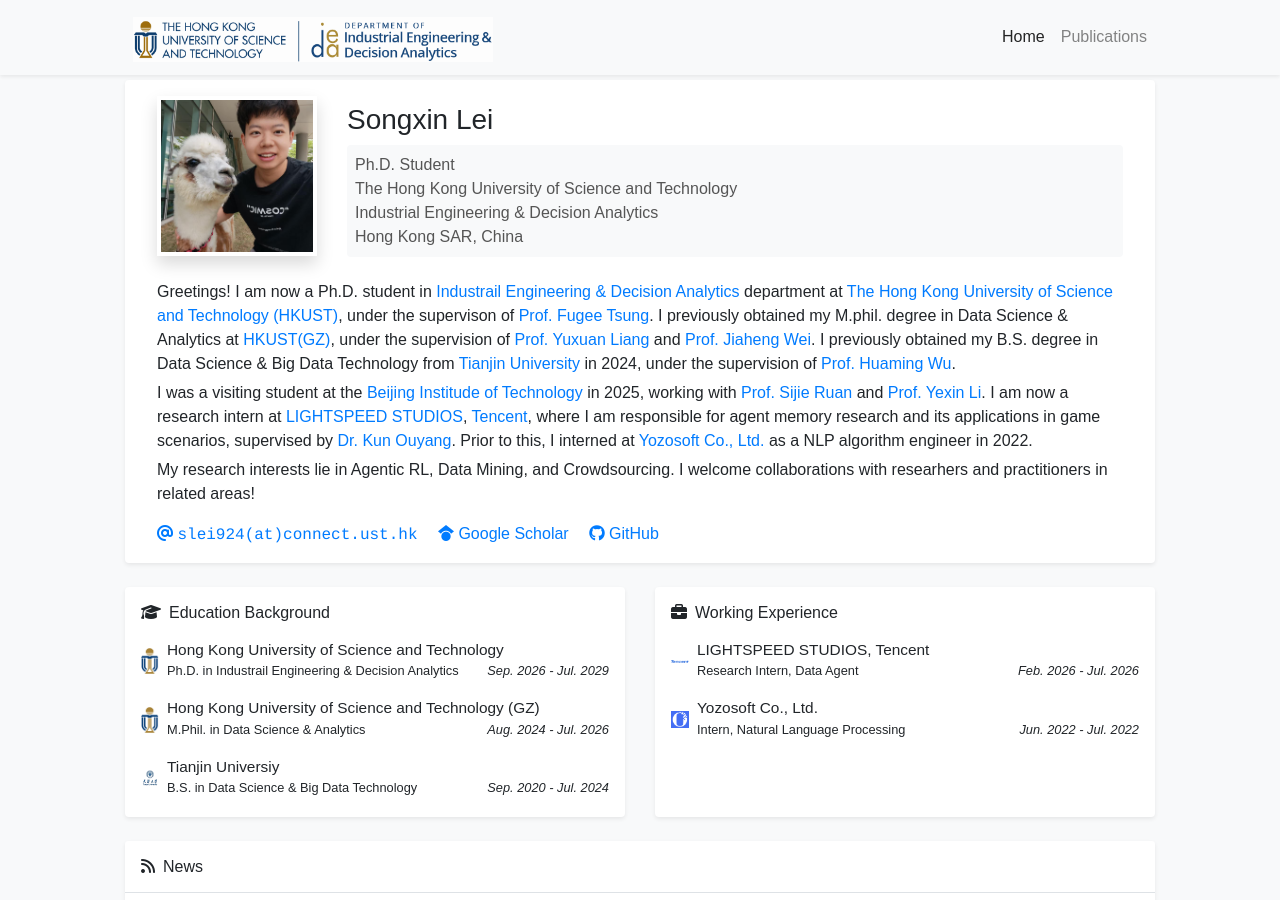
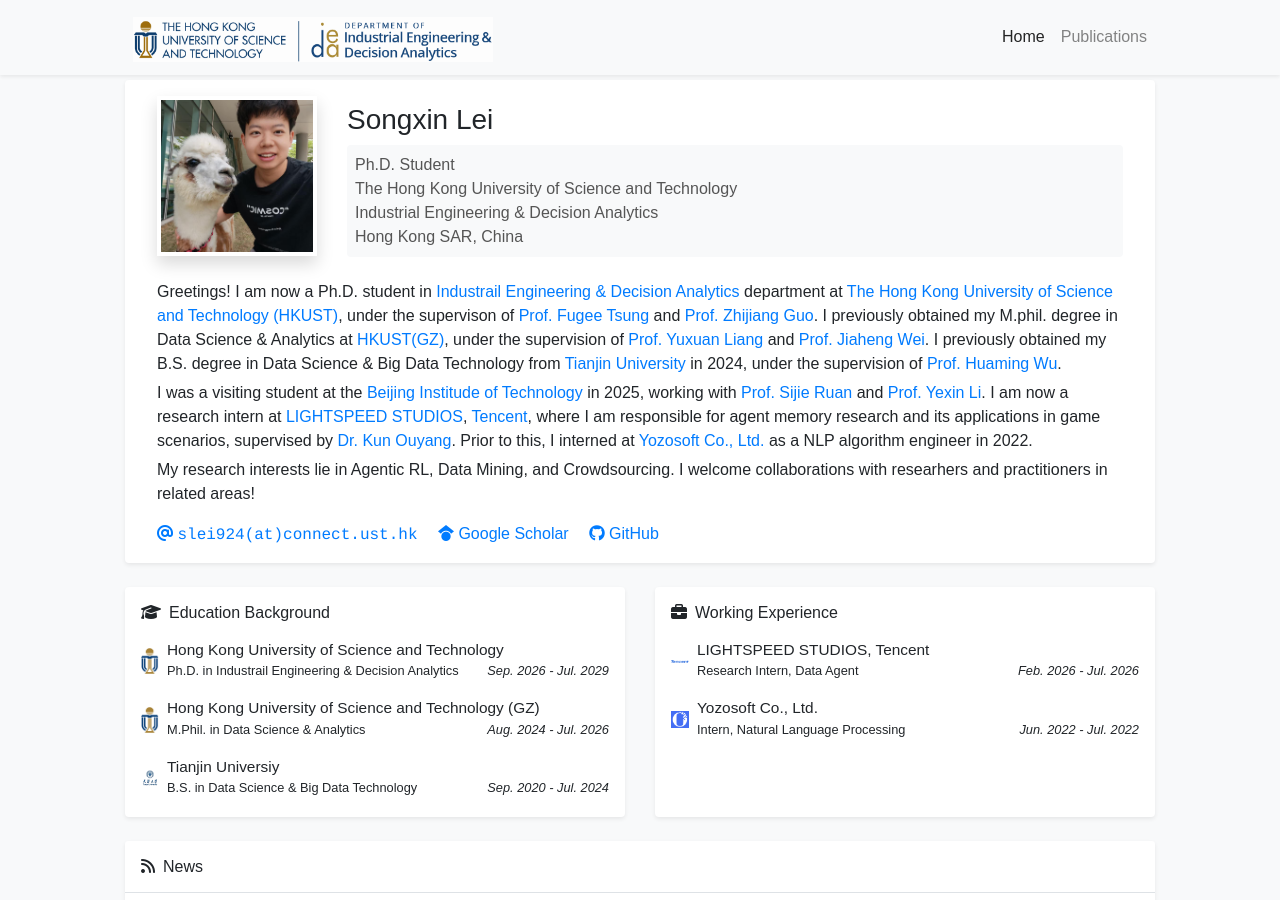
Before and after one commit to thunderlrr/songxinlei.github.io, a Jekyll site: the page built from index.html, in a window 1280 px wide and 900 px high. Built offline with Jekyll 4.4.1, drawn with Linux system fonts in a browser that asks for light colours; a style sheet for code colours, icons or effects is not loaded.

Commit message:
Update profile.yml

```diff
--- a/_data/profile.yml
+++ b/_data/profile.yml
@@ -21,7 +21,7 @@
 
 short_bio: >-
   <p style="margin-bottom: 5px;">
-    Greetings! I am now a Ph.D. student in <a href="https://ieda.ust.hk/eng/index.php" target="_blank">Industrail Engineering & Decision Analytics</a> department at <a href="https://hkust.edu.hk/" target="_blank">The Hong Kong University of Science and Technology (HKUST)</a>, under the supervison of <a href="https://www.ieda.ust.hk/dfaculty/tsung/" target="_blank">Prof. Fugee Tsung</a>. I previously obtained my M.phil. degree in Data Science & Analytics at <a href="https://www.hkust-gz.edu.cn/zh/" target="_blank">HKUST(GZ)</a>, under the supervision of <a href="https://yuxuanliang.com/" target="_blank">Prof. Yuxuan Liang</a> and <a href="https://sites.google.com/ucsc.edu/jiahengwei" target="_blank">Prof. Jiaheng Wei</a>. I previously obtained my B.S. degree in Data Science & Big Data Technology from <a href="https://www.tju.edu.cn/" target="_blank">Tianjin University</a> in 2024, under the supervision of <a href="https://cam.tju.edu.cn/homepage/wuhuaming/" target="_blank">Prof. Huaming Wu</a>.
+    Greetings! I am now a Ph.D. student in <a href="https://ieda.ust.hk/eng/index.php" target="_blank">Industrail Engineering & Decision Analytics</a> department at <a href="https://hkust.edu.hk/" target="_blank">The Hong Kong University of Science and Technology (HKUST)</a>, under the supervison of <a href="https://www.ieda.ust.hk/dfaculty/tsung/" target="_blank">Prof. Fugee Tsung</a> and <a href="https://cartus.github.io/" target="_blank">Prof. Zhijiang Guo</a>. I previously obtained my M.phil. degree in Data Science & Analytics at <a href="https://www.hkust-gz.edu.cn/zh/" target="_blank">HKUST(GZ)</a>, under the supervision of <a href="https://yuxuanliang.com/" target="_blank">Prof. Yuxuan Liang</a> and <a href="https://sites.google.com/ucsc.edu/jiahengwei" target="_blank">Prof. Jiaheng Wei</a>. I previously obtained my B.S. degree in Data Science & Big Data Technology from <a href="https://www.tju.edu.cn/" target="_blank">Tianjin University</a> in 2024, under the supervision of <a href="https://cam.tju.edu.cn/homepage/wuhuaming/" target="_blank">Prof. Huaming Wu</a>.
   </p>
   <p style="margin-bottom: 5px;">
     I was a visiting student at the <a href="https://www.bit.edu.cn/" target="_blank">Beijing Institude of Technology</a> in 2025, working with <a href="http://www.sjruan.me/" target="_blank">Prof. Sijie Ruan</a> and <a href="https://liyexn.github.io/" target="_blank">Prof. Yexin Li</a>. I am now a research intern at <a href="https://guangzi.qq.com/" target="_blank">LIGHTSPEED STUDIOS</a>, <a href="https://www.tencent.com/zh-cn/index.html" target="_blank">Tencent</a>, where I am responsible for agent memory research and its applications in game scenarios, supervised by <a href="https://sg.linkedin.com/in/kun-ouyang-277753a4" target="_blank">Dr. Kun Ouyang</a>. Prior to this, I interned at <a href="https://www.yozosoft.com/" target="_blank">Yozosoft Co., Ltd.</a> as a NLP algorithm engineer in 2022.
```
